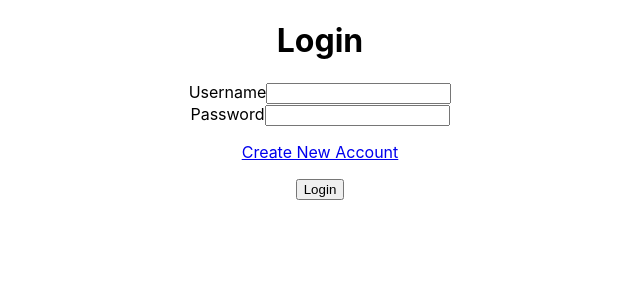
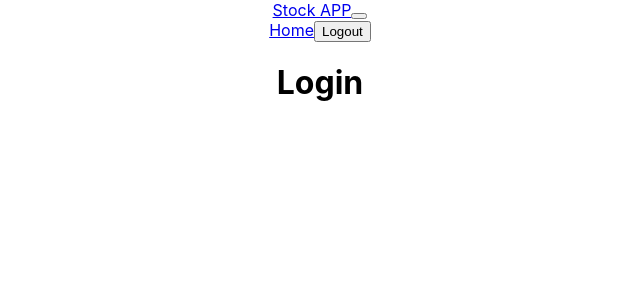
Before and after one commit to shubhamvora05/StockApp, a React (Create React App) app in the folder frontend/: page / in a window 1280 px wide. Shown: the top 300 px of the page, without its empty margins (320-960 px from the left). Built offline with nearby package versions, Linux system fonts and the light colour scheme.

Commit message:
strugguling with login and singup

```diff
--- /dev/null
+++ b/frontend/src/components/Header.js
@@ -0,0 +1,38 @@
+import React from 'react';
+import { Link,Route,Navigate } from "react-router-dom";
+import { Navbar,Nav,NavDropdown } from 'react-bootstrap';
+import { Button} from 'react-bootstrap';
+
+
+
+  function LogOut(e) {
+    e.preventDefault()
+    console.log(window.isLoggedIn);
+    window.isLoggedIn = false;
+    <Navigate to="/"/>
+}
+
+function Header(props) {
+
+
+return (
+<div>
+  <Navbar bg="light" expand="lg">
+  < Navbar.Brand href="#home">Stock APP</Navbar.Brand>
+    <Navbar.Toggle aria-controls="basic-navbar-nav" />
+   <Navbar.Collapse id="basic-navbar-nav">
+      <Nav className="mr-auto">
+
+      <Link to="/" className="nav-link">Home</Link>
+      <Button variant="primary" onClick={LogOut}>Logout</Button>
+
+      </Nav>
+
+    </Navbar.Collapse>
+  </Navbar>
+</div>
+    )
+}
+
+
+export default Header;
--- /dev/null
+++ b/frontend/src/components/HomeContainer.js
@@ -0,0 +1,21 @@
+import React from 'react'
+import { Container } from 'react-bootstrap';
+import Header from './Header';
+
+
+function HomeContainer(props) {
+
+  return (
+    <Container>
+    <Header/>
+    <h1>Login</h1>
+
+
+    </Container>
+)
+
+}
+
+
+
+export default HomeContainer;
--- a/frontend/src/components/LoginContainer.js
+++ b/frontend/src/components/LoginContainer.js
@@ -1,12 +1,38 @@
 import React,{ useState } from 'react'
 import { Container,Row,Col,Form ,Button} from 'react-bootstrap';
+import { Navigate } from "react-router-dom";
+
 const axios = require('axios');
 
 
 function LoginContainer(props) {
 
-    const [username, setUsername] = useState('');
+    const [email, setEmail] = useState('');
     const [password, setPassword] = useState('');
+    const [message, setMessage] = useState('')
+
+    function onSubmit(e) {
+      e.preventDefault()
+
+      const userObject = {
+
+          email: email,
+          password: password,
+
+      };
+
+      axios.post('http://localhost:5000/signin', userObject)
+          .then((res) => {
+            if(res.data.message === "Login successful!"){
+              window.isLoggedIn = true;
+              <Navigate to="/"/>
+            }
+            setMessage(res.data.message)
+          }).catch((error) => {
+            setMessage("Please, try again or create a new account, if you are a new user.")
+          });
+
+  }
 
     return (
         <Container>
@@ -14,20 +40,20 @@ function LoginContainer(props) {
         <Col>
         <h1>Login</h1>
             <Form className="form">
-    <p>{props.msg}</p>
+    <p>{message}</p>
   <Form.Group >
-    <Form.Label>Username</Form.Label>
-    <Form.Control type="text" defaultValue={props.username} onChange={e=>setUsername(e.target.value)} />
+    <Form.Label>Email</Form.Label>
+    <Form.Control type="email" defaultValue={email} onChange={e=>setEmail(e.target.value)} />
 
   </Form.Group>
 
   <Form.Group >
     <Form.Label>Password</Form.Label>
-    <Form.Control type="password" defaultValue={props.password} onChange={e=>setPassword(e.target.value)} />
+    <Form.Control type="password" defaultValue={password} onChange={e=>setPassword(e.target.value)} />
 
   </Form.Group>
   <p><a href="/signup">Create New Account</a></p>
-  <Button variant="primary" onClick={()=>props.loginUser(username,password)}>Login</Button>
+  <Button variant="primary" onClick={onSubmit}>SIGNIN</Button>
   </Form>
    </Col>
         <Col>
--- a/frontend/src/components/MainContainer.js
+++ b/frontend/src/components/MainContainer.js
@@ -3,16 +3,21 @@ import { Container } from 'react-bootstrap';
 import { BrowserRouter as Router, Routes, Route } from "react-router-dom";
 import LoginContainer from "./LoginContainer";
 import SignupContainer from './SignupContainer';
+import HomeContainer from './HomeContainer';
+
+
 
 function MainContainer(props) {
 
-    return (
+  if(window.isLoggedIn === false){
+    var callContainer=<Routes><Route exact path="/" element={<LoginContainer/>} /> <Route path="/signup" element={<SignupContainer/>} /></Routes>
+  }else{
+    callContainer= <Routes><Route exact path="/" element={<HomeContainer/>} /></Routes>
+  }
 
+  return (
   <Router>
-  <Routes>
-        <Route exact path="/" element={<LoginContainer/>} />
-        <Route path="/signup" element={<SignupContainer/>} />
-        </Routes>
+  {callContainer}
   </Router>
     )
 }
--- a/frontend/src/components/SignupContainer.js
+++ b/frontend/src/components/SignupContainer.js
@@ -1,14 +1,17 @@
 import React,{ useState } from 'react'
 import { Container,Row,Col,Form ,Button} from 'react-bootstrap';
+//import { isLoggedIn } from '../variables';
 const axios = require('axios');
 
 
 function SignupContainer(props) {
 
     const [username, setUsername] = useState('');
-    const [email, setEmail] = useState('');
+    const [email, setEmail] = useState('You@gmail.com');
     const [password, setPassword] = useState('');
     const [confirmPassword, setConfirmPassword] = useState('');
+    const [message, setMessage] = useState('')
+
 
    function onSubmit(e) {
       e.preventDefault()
@@ -17,45 +20,48 @@ function SignupContainer(props) {
 
           email: email,
           password: password,
+          confirmPassword: confirmPassword
 
       };
 
       axios.post('http://localhost:5000/signup', userObject)
           .then((res) => {
-              console.log(res.data.message)
-          }).catch((error) => {
-              console.log(error)
+            if(res.data.message === "singup successful!"){
+              window.isLoggedIn = true;
+            }
+            setMessage(res.data.message)
+          }).catch((err) => {
+
+            setMessage("Please, try again after a while.")
           });
-
   }
 
 
     return (
         <Container>
         <Row>
-
         <Col>
             <h1>Signup</h1>
             <Form className="form" >
-    <p>{props.msg}</p>
+     <p>{message}</p>
   <Form.Group controlId="formCategory1">
     <Form.Label>Username</Form.Label>
-    <Form.Control type="text" defaultValue={props.username} onChange={e=>setUsername(e.target.value)} />
+    <Form.Control type="text" defaultValue={username} onChange={e=>setUsername(e.target.value)} />
 
   </Form.Group>
   <Form.Group controlId="formCategory2">
     <Form.Label>Email</Form.Label>
-    <Form.Control type="email" defaultValue={props.email} onChange={e=>setEmail(e.target.value)} />
+    <Form.Control type="email" defaultValue={email} onChange={e=>setEmail(e.target.value)} />
 
   </Form.Group>
   <Form.Group controlId="formCategory3">
     <Form.Label>Password</Form.Label>
-    <Form.Control type="password" defaultValue={props.password} onChange={e=>setPassword(e.target.value)} />
+    <Form.Control type="password" defaultValue={password} onChange={e=>setPassword(e.target.value)} />
 
   </Form.Group>
   <Form.Group controlId="formCategory4">
     <Form.Label>Confirm Password</Form.Label>
-    <Form.Control type="password" defaultValue={props.confirmPassword} onChange={e=>setConfirmPassword(e.target.value)} />
+    <Form.Control type="password" defaultValue={confirmPassword} onChange={e=>setConfirmPassword(e.target.value)} />
     </Form.Group>
     <p>Already have an account?<a href="/">Login Here</a></p>
     <Button variant="primary" onClick={onSubmit}>SIGNUP</Button>
--- /dev/null
+++ b/frontend/src/variables.js
@@ -0,0 +1,3 @@
+window.isLoggedIn = false;
+
+//export {isLoggedIn}
```
Also changed, not shown: 1 other file (tests, documents, lock files or other folders).
